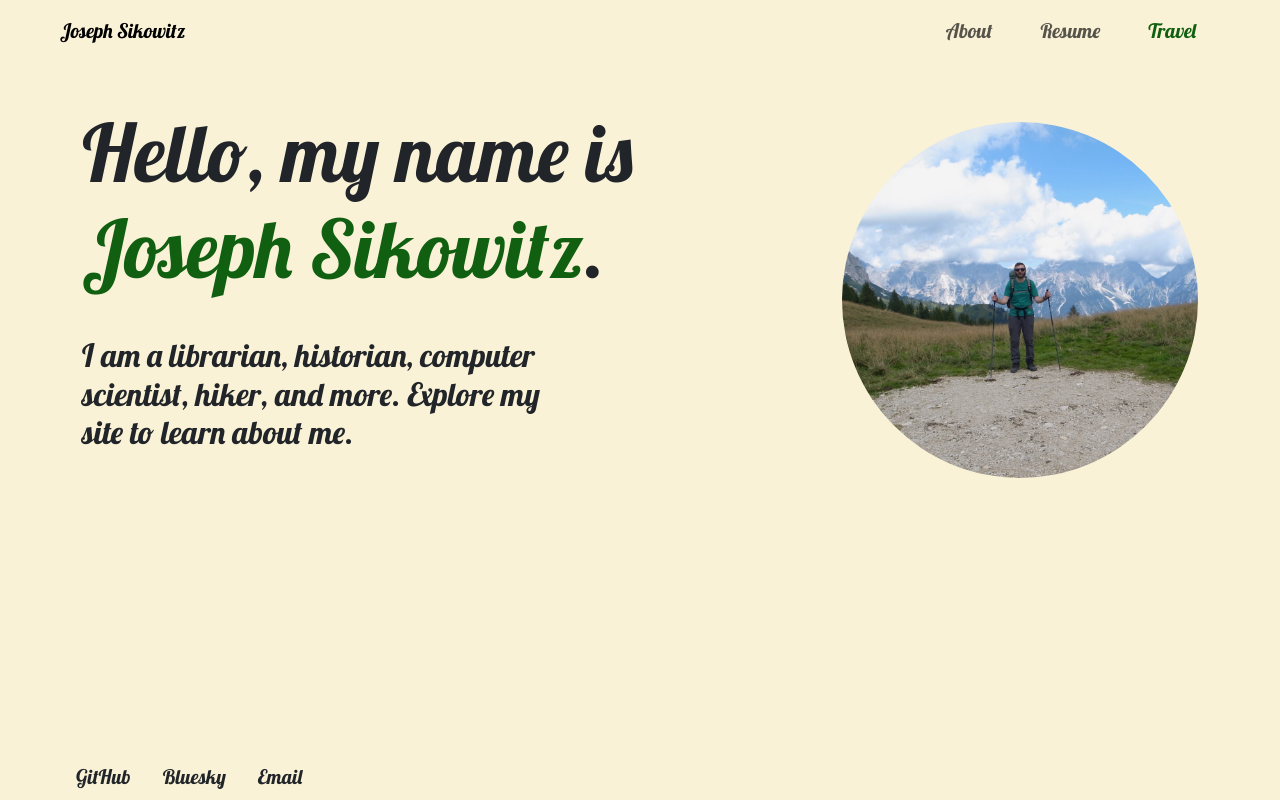
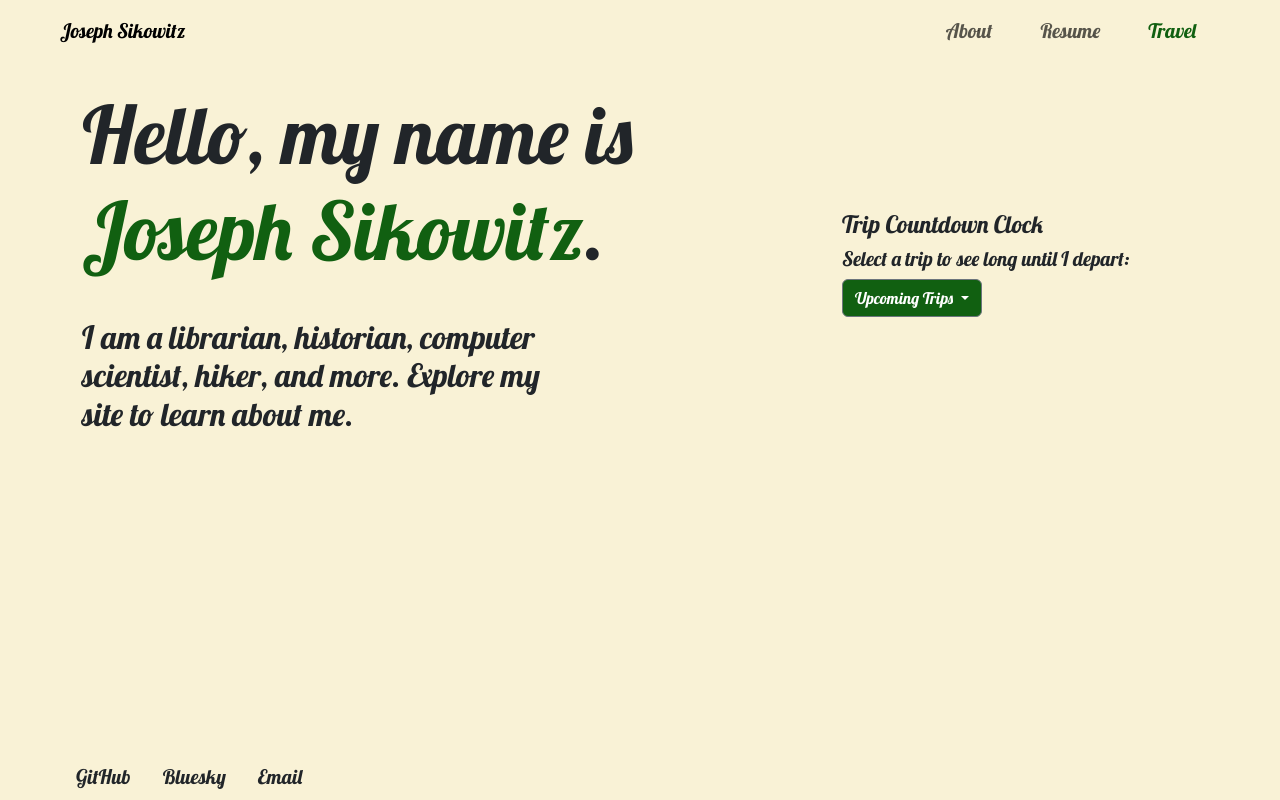
Before and after one commit to joseph-sikowitz/homepage, a website: page pages/travel.html in a window 1280 px wide. Drawn offline with nearby package versions, Linux system fonts and the light colour scheme.

Commit message:
Added countdown clock button to travel page and css.

```diff
--- a/css/main.css
+++ b/css/main.css
@@ -80,3 +80,8 @@ span.name-text {
   background-color: #f9f2d6;
   font-size: 1.25em;
 }
+
+/* travel */
+.countdown-btn {
+  background-color:#116011;
+}
--- a/pages/travel.html
+++ b/pages/travel.html
@@ -67,7 +67,7 @@
       <div class="container main-custom">
         <!-- hidden h1, nav-brand will serve as title-->
         <section class="visually-hidden">
-          <h1>Joseph Sikowitz - Homepage</h1>
+          <h1>Joseph Sikowitz - Travel</h1>
         </section>
         <section>
           <div class="row d-flex align-items-center">
@@ -82,12 +82,31 @@
                 more. Explore my site to learn about me.
               </h5>
             </div>
+
             <div class="col-12 col-lg-4 g-4">
-              <img
-                src="/img/dolomites-1.jpeg"
-                class="img-fluid front-img"
-                alt="Joseph Sikowitz hiking in Dolomites"
-              />
+              <h4>Trip Countdown Clock</h4>
+              <h5>Select a trip to see long until I depart:</h5>
+              <div class="dropdown">
+                <button
+                  class="btn btn-secondary dropdown-toggle countdown-btn"
+                  type="button"
+                  id="dropdownTravelButton"
+                  data-bs-toggle="dropdown"
+                  aria-expanded="false"
+                >
+                  Upcoming Trips
+                </button>
+                <ul
+                  class="dropdown-menu"
+                  aria-labelledby="dropdownTravelButton"
+                >
+                  <li><a class="dropdown-item" href="#">Tour du Mont Blanc</a></li>
+                  <li><a class="dropdown-item" href="#">Another action</a></li>
+                  <li>
+                    <a class="dropdown-item" href="#">Something else here</a>
+                  </li>
+                </ul>
+              </div>
             </div>
           </div>
         </section>
```
